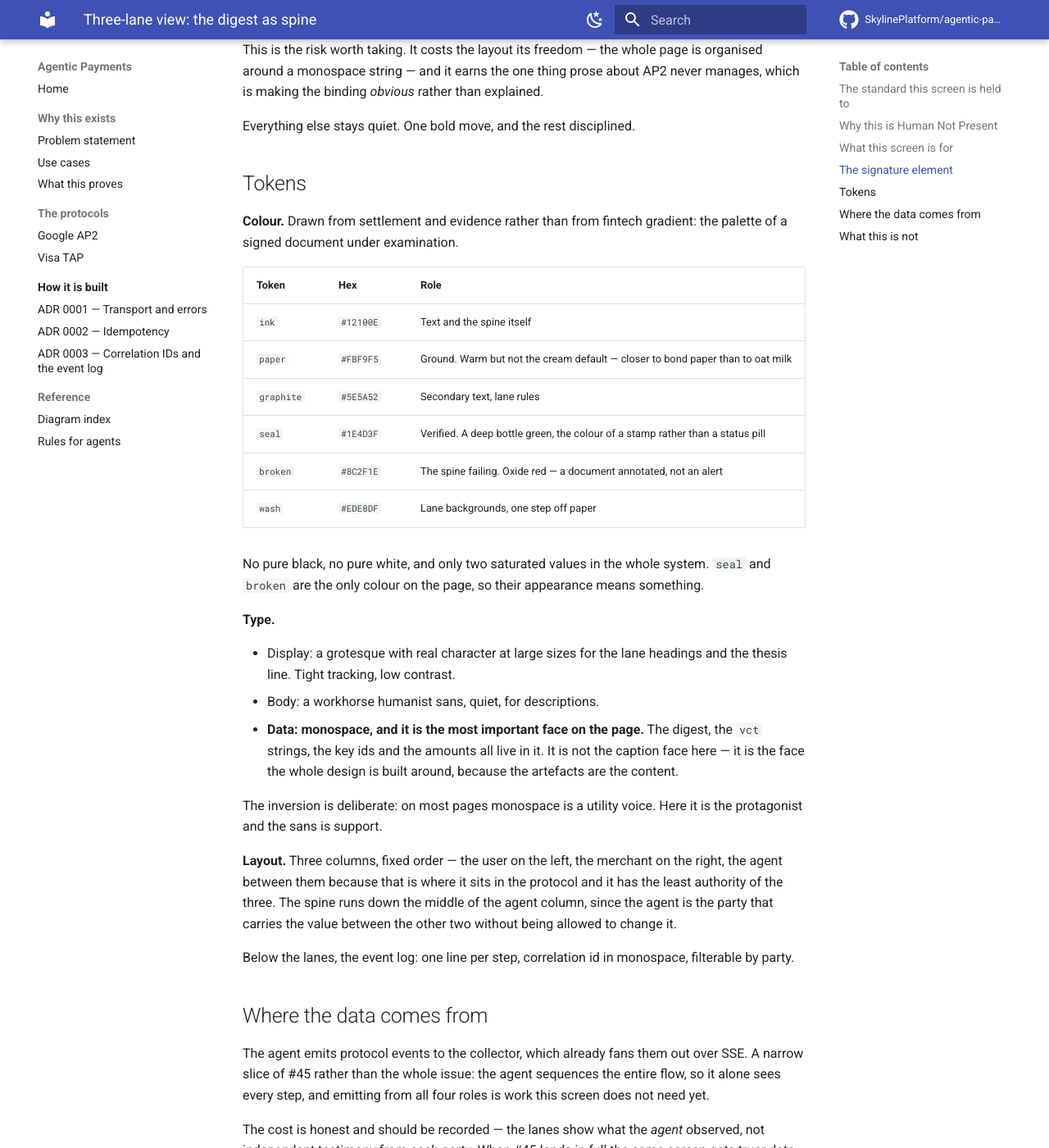
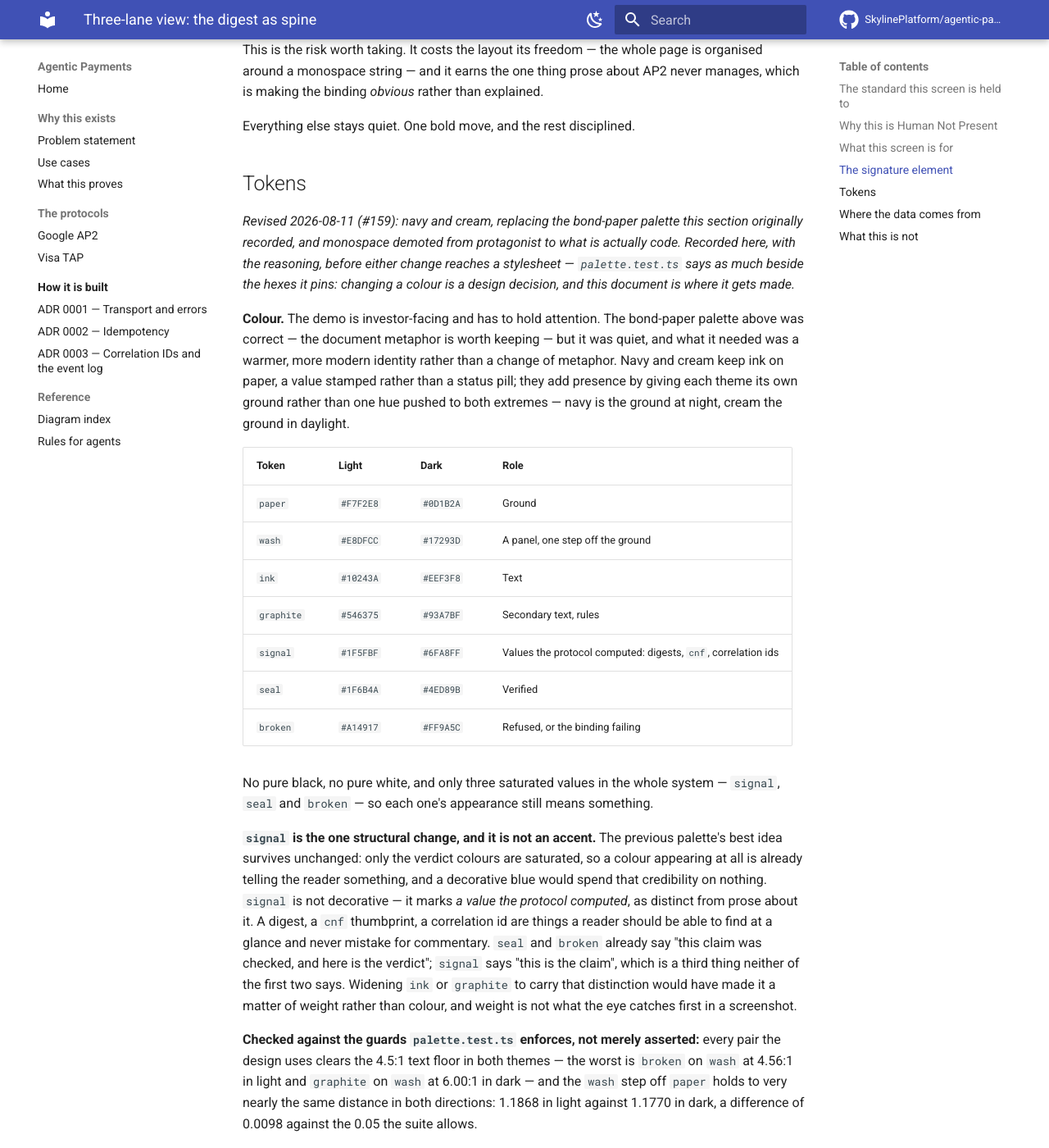
Before and after one commit to SkylinePlatform/agentic-payments, an MkDocs documentation site: the page built from docs/specs/2026-08-06-three-lane-view-design.md, in a window 1280 px wide and 1400 px high, scrolled down 1968 px. Shown: the whole window at 82% size. Built offline with MkDocs 1.6.1 and Material for MkDocs 9.7.7, drawn with Linux system fonts in a browser that asks for light colours; comment, search, counter and statistics services are not loaded; some of the changed text lies outside the part shown.

Commit message:
docs(frontend): navy and cream, and why signal is not an accent
The palette and type hierarchy the three-lane view spec fixed on
2026-08-06 were correct in structure but too quiet for a demo that is
investor-facing. Revise the Tokens section to record the replacement
before it reaches a stylesheet, per palette.test.ts's own rule that a
colour change is a design decision that belongs here first: navy in
dark, cream in light, a seventh token (signal) for values the protocol
computed as distinct from prose about them, and monospace demoted back
to a utility voice for what is actually code.

The contrast figures quoted are computed against palette.test.ts's own
WCAG formula, not copied from the issue: worst pair 4.56:1 in light and
6.00:1 in dark against the 4.5 floor, wash-off-paper step 1.1868 in
light against 1.1770 in dark.

Refs #159

```diff
--- a/docs/specs/2026-08-06-three-lane-view-design.md
+++ b/docs/specs/2026-08-06-three-lane-view-design.md
@@ -2,7 +2,8 @@
 
 **Date:** 2026-08-06
 **Status:** approved, not yet built
-**Issues:** #20, narrow slice of #45. Waits on #12, #16 and #15.
+**Issues:** #20, narrow slice of #45. Waits on #12, #16 and #15. Tokens
+revised by #159.
 
 ## The standard this screen is held to
 
@@ -89,34 +90,79 @@ Everything else stays quiet. One bold move, and the rest disciplined.
 
 ## Tokens
 
-**Colour.** Drawn from settlement and evidence rather than from fintech
-gradient: the palette of a signed document under examination.
+*Revised 2026-08-11 (#159): navy and cream, replacing the bond-paper palette
+this section originally recorded, and monospace demoted from protagonist to
+what is actually code. Recorded here, with the reasoning, before either change
+reaches a stylesheet — `palette.test.ts` says as much beside the hexes it
+pins: changing a colour is a design decision, and this document is where it
+gets made.*
 
-| Token | Hex | Role |
-|---|---|---|
-| `ink` | `#12100E` | Text and the spine itself |
-| `paper` | `#FBF9F5` | Ground. Warm but not the cream default — closer to bond paper than to oat milk |
-| `graphite` | `#5E5A52` | Secondary text, lane rules |
-| `seal` | `#1E4D3F` | Verified. A deep bottle green, the colour of a stamp rather than a status pill |
-| `broken` | `#8C2F1E` | The spine failing. Oxide red — a document annotated, not an alert |
-| `wash` | `#EDE8DF` | Lane backgrounds, one step off paper |
+**Colour.** The demo is investor-facing and has to hold attention. The
+bond-paper palette above was correct — the document metaphor is worth keeping
+— but it was quiet, and what it needed was a warmer, more modern identity
+rather than a change of metaphor. Navy and cream keep ink on paper, a value
+stamped rather than a status pill; they add presence by giving each theme its
+own ground rather than one hue pushed to both extremes — navy is the ground at
+night, cream the ground in daylight.
 
-No pure black, no pure white, and only two saturated values in the whole system.
-`seal` and `broken` are the only colour on the page, so their appearance means
+| Token | Light | Dark | Role |
+|---|---|---|---|
+| `paper` | `#F7F2E8` | `#0D1B2A` | Ground |
+| `wash` | `#E8DFCC` | `#17293D` | A panel, one step off the ground |
+| `ink` | `#10243A` | `#EEF3F8` | Text |
+| `graphite` | `#546375` | `#93A7BF` | Secondary text, rules |
+| `signal` | `#1F5FBF` | `#6FA8FF` | Values the protocol computed: digests, `cnf`, correlation ids |
+| `seal` | `#1F6B4A` | `#4ED89B` | Verified |
+| `broken` | `#A14917` | `#FF9A5C` | Refused, or the binding failing |
+
+No pure black, no pure white, and only three saturated values in the whole
+system — `signal`, `seal` and `broken` — so each one's appearance still means
 something.
+
+**`signal` is the one structural change, and it is not an accent.** The
+previous palette's best idea survives unchanged: only the verdict colours are
+saturated, so a colour appearing at all is already telling the reader
+something, and a decorative blue would spend that credibility on nothing.
+`signal` is not decorative — it marks *a value the protocol computed*, as
+distinct from prose about it. A digest, a `cnf` thumbprint, a correlation id
+are things a reader should be able to find at a glance and never mistake for
+commentary. `seal` and `broken` already say "this claim was checked, and here
+is the verdict"; `signal` says "this is the claim", which is a third thing
+neither of the first two says. Widening `ink` or `graphite` to carry that
+distinction would have made it a matter of weight rather than colour, and
+weight is not what the eye catches first in a screenshot.
+
+**Checked against the guards `palette.test.ts` enforces, not merely asserted:**
+every pair the design uses clears the 4.5:1 text floor in both themes — the
+worst is `broken` on `wash` at 4.56:1 in light and `graphite` on `wash` at
+6.00:1 in dark — and the `wash` step off `paper` holds to very nearly the same
+distance in both directions: 1.1868 in light against 1.1770 in dark, a
+difference of 0.0098 against the 0.05 the suite allows.
 
 **Type.**
 
-- Display: a grotesque with real character at large sizes for the lane headings
-  and the thesis line. Tight tracking, low contrast.
-- Body: a workhorse humanist sans, quiet, for descriptions.
-- **Data: monospace, and it is the most important face on the page.** The digest,
-  the `vct` strings, the key ids and the amounts all live in it. It is not the
-  caption face here — it is the face the whole design is built around, because
-  the artefacts are the content.
+- Display: Space Grotesk 700 — already subset and committed, so no new font
+  files and no new licence to vendor — takes lane headings, the thesis line,
+  and large figures, at a wider scale and tighter tracking than the other two
+  faces.
+- Body: a workhorse humanist sans, for descriptions, amounts, status labels and
+  sequence numbers. `200.00 USD` set in a humanist sans reads as **money**; set
+  in mono it reads as a field dump, and this screen is for people who do not
+  read field dumps.
+- Data: monospace, demoted to what is actually code — log lines, canonical
+  error codes, raw JSON, digests and keys. It keeps the spine's own string and
+  everything a verifier would paste into a terminal; it loses amounts,
+  headings, status labels and sequence numbers, all of which move above.
 
-The inversion is deliberate: on most pages monospace is a utility voice. Here it
-is the protagonist and the sans is support.
+The inversion this document previously argued for is retired, and retired
+deliberately rather than quietly: monospace as the protagonist made every
+number on the page read as a field dump, including the ones that are money.
+The sans is support again, mono is a utility voice again, and Space Grotesk
+takes the display role that was already built for it. Which `className` a
+component reaches for to realise this is the second half of #159 and lands on
+its own branch, separately from this document; what is fixed here is which
+content each face is *for*, so that work has a spec to build against rather
+than a colour sense to guess at.
 
 **Layout.** Three columns, fixed order — the user on the left, the merchant on
 the right, the agent between them because that is where it sits in the protocol
```
